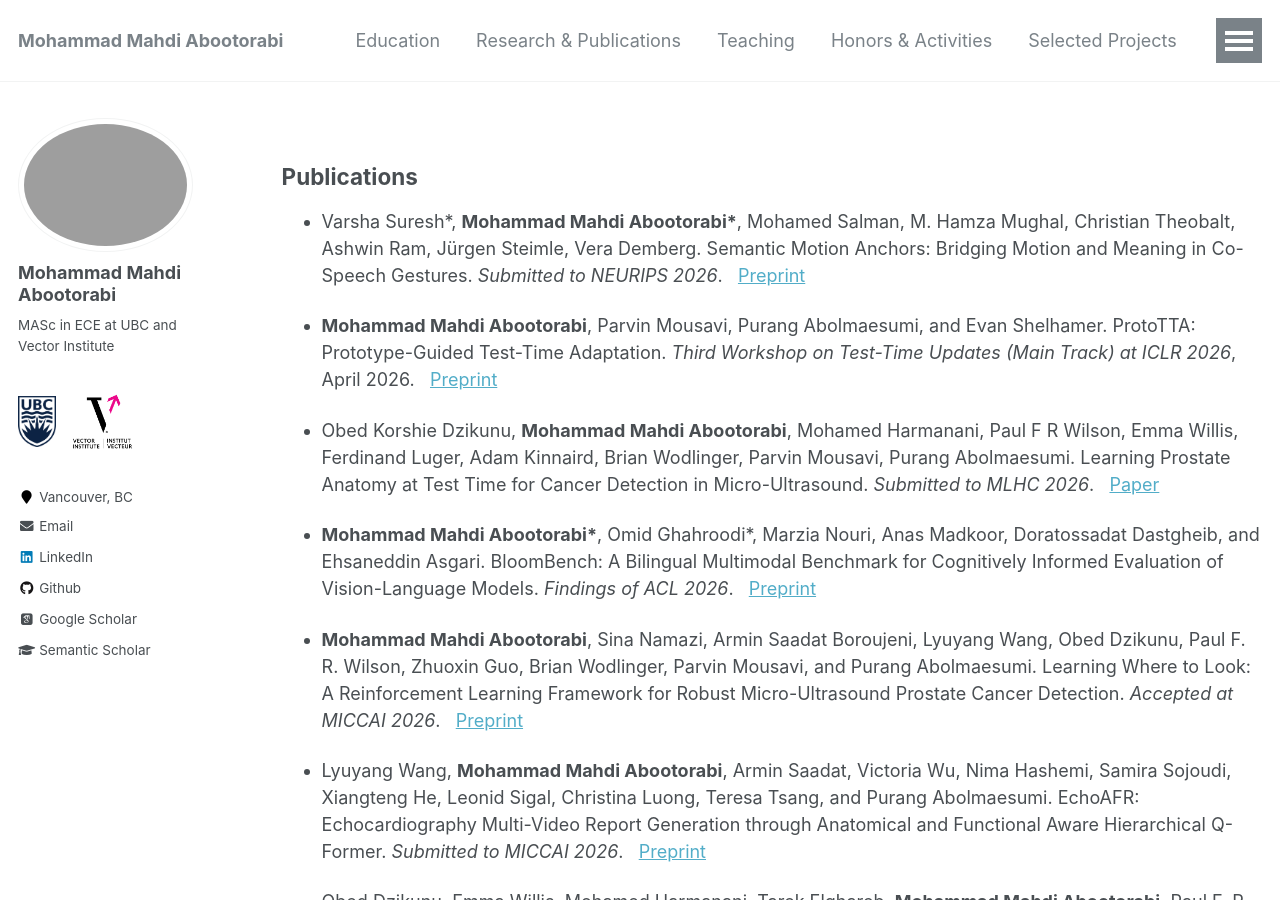
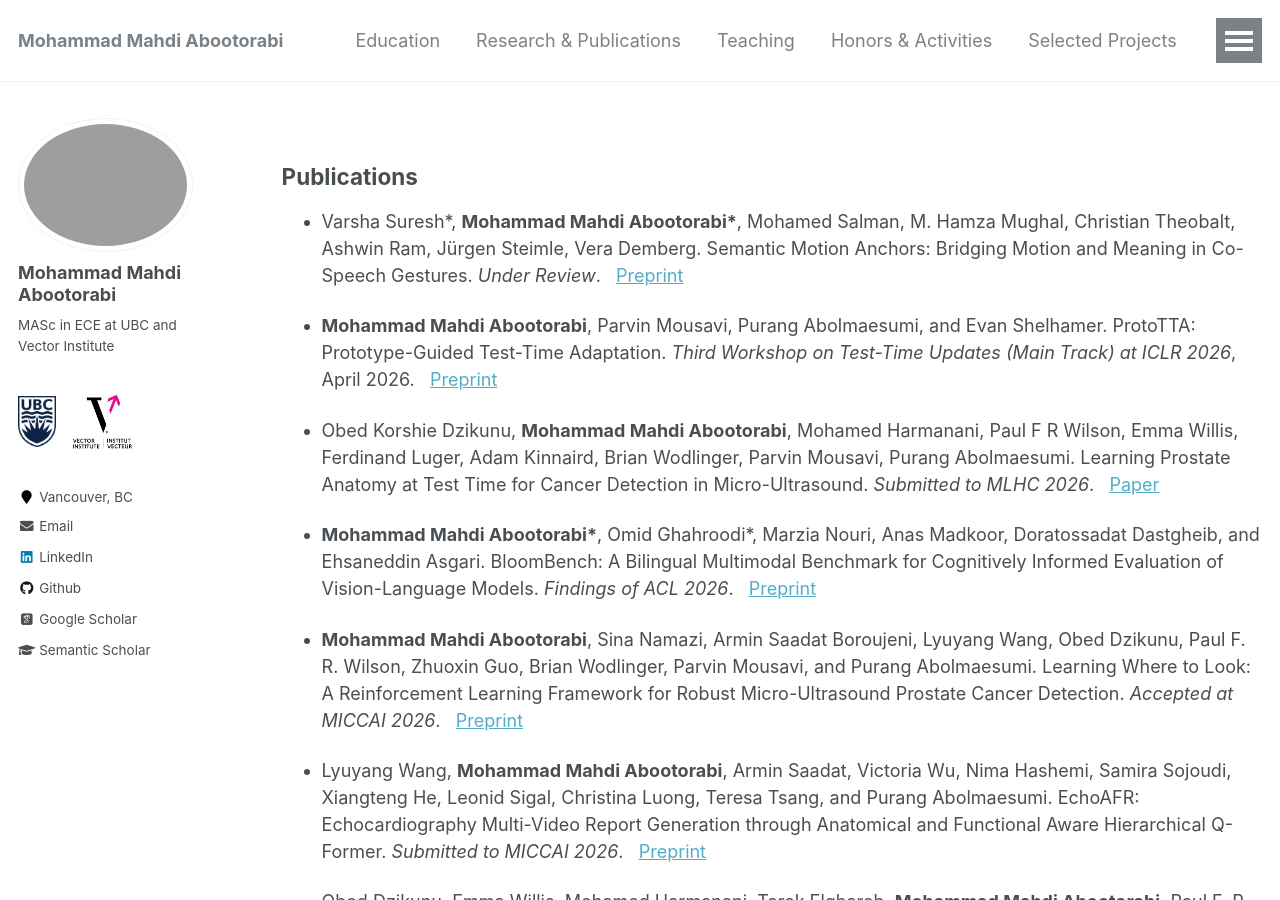
Before and after one commit to aboots/aboots.github.io, a Jekyll site: the page built from _pages/research.md, in a window 1280 px wide and 900 px high. Built offline with Jekyll 4.4.1, drawn with Linux system fonts in a browser that asks for light colours; nearby versions of some CDN libraries; some web fonts are replaced.

Commit message:
Update research.md

```diff
--- a/_pages/research.md
+++ b/_pages/research.md
@@ -6,7 +6,7 @@
 ---
 ## Publications
 
-- Varsha Suresh\*, **Mohammad Mahdi Abootorabi\***, Mohamed Salman, M. Hamza Mughal, Christian Theobalt, Ashwin Ram, Jürgen Steimle, Vera Demberg. Semantic Motion Anchors: Bridging Motion and Meaning in Co-Speech Gestures. *Submitted to NEURIPS 2026*. &nbsp; [Preprint](https://drive.google.com/file/d/1sgUXVK7OzjdY5Jhv8fNFESeqR7Yy8qMi/view?usp=sharing)
+- Varsha Suresh\*, **Mohammad Mahdi Abootorabi\***, Mohamed Salman, M. Hamza Mughal, Christian Theobalt, Ashwin Ram, Jürgen Steimle, Vera Demberg. Semantic Motion Anchors: Bridging Motion and Meaning in Co-Speech Gestures. *Under Review*. &nbsp; [Preprint](https://drive.google.com/file/d/1sgUXVK7OzjdY5Jhv8fNFESeqR7Yy8qMi/view?usp=sharing)
 
 - **Mohammad Mahdi Abootorabi**, Parvin Mousavi, Purang Abolmaesumi, and Evan Shelhamer. ProtoTTA: Prototype-Guided Test-Time Adaptation. *Third Workshop on Test-Time Updates (Main Track) at ICLR 2026*, April 2026. &nbsp; [Preprint](https://drive.google.com/file/d/1nDYQGEdBNzbiyfVHs8vfCDiNEBbJBLKP/view?usp=sharing)
 
```
